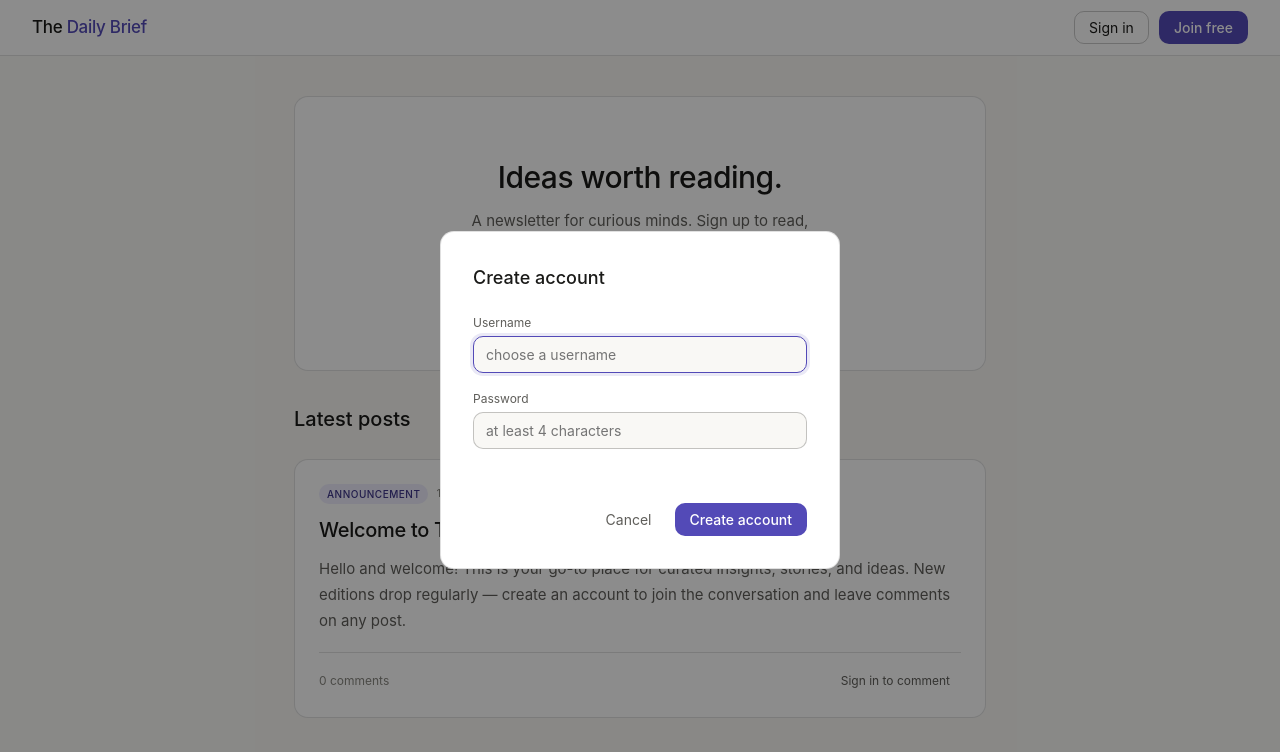
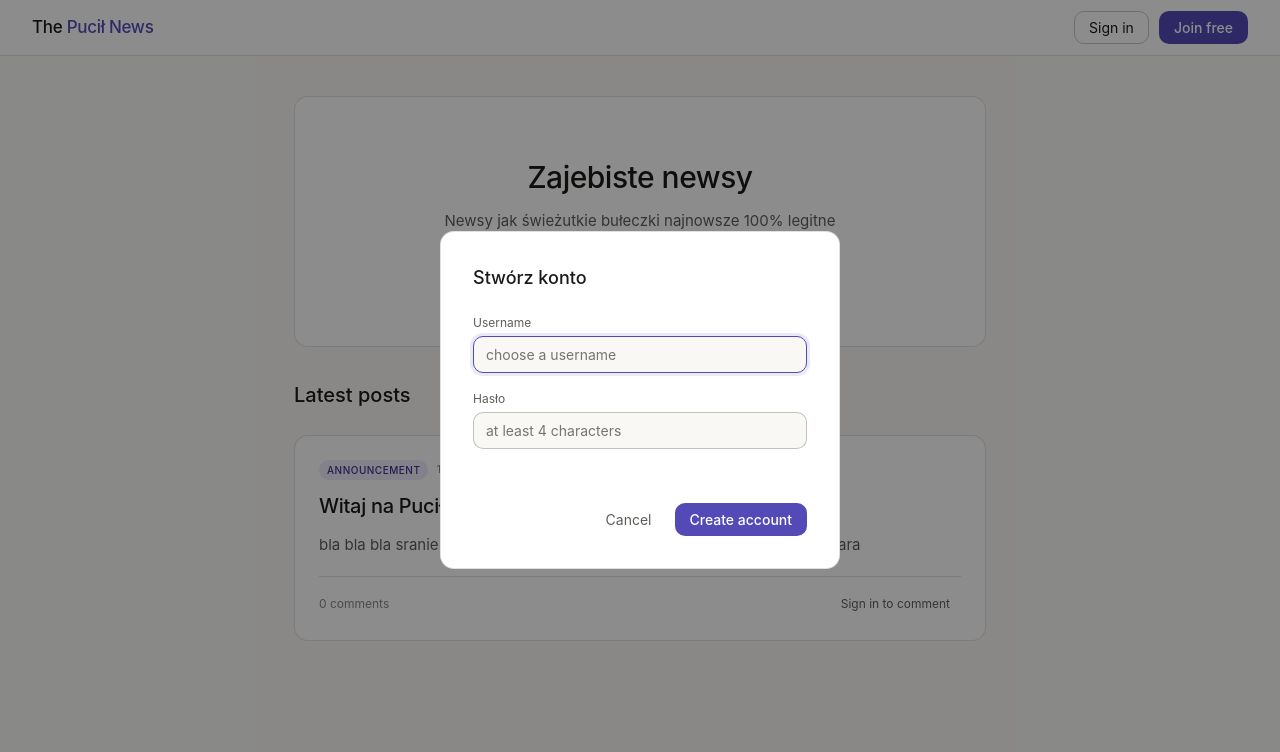
Before and after one commit to BartekGit-jdbwn/pucilnews, a plain HTML site: page index.html in a window 1280 px wide. Both pictures are taken after a click on the button "Join free". Drawn offline with Linux system fonts and the light colour scheme.

Commit message:
update 2.0

```diff
--- a/index.html
+++ b/index.html
@@ -240,7 +240,7 @@
 
 <!-- ── NAV ── -->
 <nav>
-  <div class="nav-brand">The <span>Daily Brief</span></div>
+  <div class="nav-brand">The <span>Pucił News</span></div>
   <div class="nav-right" id="nav-right"></div>
 </nav>
 
@@ -250,19 +250,19 @@
 <!-- ── LOGIN MODAL ── -->
 <div class="overlay" id="login-overlay">
   <div class="modal">
-    <h2>Sign in</h2>
+    <h2>Zaloguj się</h2>
     <div class="field">
       <label>Username</label>
       <input type="text" id="login-user" placeholder="your username" autocomplete="username">
     </div>
     <div class="field">
-      <label>Password</label>
+      <label>Hasłó</label>
       <input type="password" id="login-pass" placeholder="••••••••" autocomplete="current-password">
     </div>
     <div class="err" id="login-err"></div>
     <div class="modal-actions">
-      <button class="btn-ghost" onclick="closeModals()">Cancel</button>
-      <button class="btn-primary" onclick="doLogin()">Sign in</button>
+      <button class="btn-ghost" onclick="closeModals()">Anuluj</button>
+      <button class="btn-primary" onclick="doLogin()">Zaloguj się</button>
     </div>
   </div>
 </div>
@@ -270,13 +270,13 @@
 <!-- ── REGISTER MODAL ── -->
 <div class="overlay" id="register-overlay">
   <div class="modal">
-    <h2>Create account</h2>
+    <h2>Stwórz konto</h2>
     <div class="field">
       <label>Username</label>
       <input type="text" id="reg-user" placeholder="choose a username" autocomplete="username">
     </div>
     <div class="field">
-      <label>Password</label>
+      <label>Hasło</label>
       <input type="password" id="reg-pass" placeholder="at least 4 characters" autocomplete="new-password">
     </div>
     <div class="err" id="reg-err"></div>
@@ -290,8 +290,8 @@
 <script>
   // ── CONFIG ──────────────────────────────────────────────────────────
   // Change the admin password before deploying!
-  const ADMIN_USERNAME = 'admin';
-  const ADMIN_PASSWORD = 'admin123';
+  const ADMIN_USERNAME = 'bartek';
+  const ADMIN_PASSWORD = 'bartek123';
 
   let pendingImage = null; // base64 data URL for the image being composed
 
@@ -325,9 +325,9 @@
     posts: saved ? saved.posts : [
       {
         id: 1,
-        title: 'Welcome to The Daily Brief',
+        title: 'Witaj na Pucił News',
         tag: 'Announcement',
-        body: 'Hello and welcome! This is your go-to place for curated insights, stories, and ideas. New editions drop regularly — create an account to join the conversation and leave comments on any post.',
+        body: 'bla bla bla sranie w banie komentujcie pod postami ziomeczki i będzie gitara',
         date: new Date().toLocaleDateString('en-GB', { day: 'numeric', month: 'long', year: 'numeric' }),
         comments: []
       }
@@ -379,8 +379,8 @@
     if (!S.user) {
       html += `
         <div class="auth-cta">
-          <h1>Ideas worth reading.</h1>
-          <p>A newsletter for curious minds. Sign up to read,<br>comment, and join the conversation.</p>
+          <h1>Zajebiste newsy</h1>
+          <p>Newsy jak świeżutkie bułeczki najnowsze 100% legitne</p>
           <div class="auth-cta-btns">
             <button onclick="showLogin()">Sign in</button>
             <button class="btn-primary" onclick="showRegister()">Join free — it's free</button>
@@ -459,7 +459,7 @@
         <div class="comments-section">
           ${items}
           <div class="comment-form">
-            <input type="text" id="ci-${post.id}" placeholder="Write a comment..."
+            <input type="text" id="ci-${post.id}" placeholder="Napisz komentarz..."
               onkeydown="if(event.key==='Enter') submitComment(${post.id})">
             <button class="btn-primary btn-sm" onclick="submitComment(${post.id})">Post</button>
           </div>
@@ -469,7 +469,7 @@
 
     const footerRight = loggedIn
       ? `<button class="btn-ghost btn-sm" onclick="toggleComments(${post.id})">
-           ${exp ? '↑ Hide' : '↓ ' + (post.comments.length > 0 ? 'View comments' : 'Add comment')}
+           ${exp ? '↑ Hide' : '↓ ' + (post.comments.length > 0 ? 'Zobacz komentarze' : 'Dodaj komentarz')}
          </button>`
       : `<button class="btn-ghost btn-sm" onclick="showLogin()">Sign in to comment</button>`;
 
@@ -589,7 +589,7 @@
     const err = document.getElementById('login-err');
     if (!u || !p) { err.textContent = 'Please fill in all fields.'; return; }
     const acc = S.accounts[u];
-    if (!acc || acc.password !== p) { err.textContent = 'Incorrect username or password.'; return; }
+    if (!acc || acc.password !== p) { err.textContent = 'Nieprawidłowy username/hasło'; return; }
     S.user = u;
     closeModals();
     render();
```
